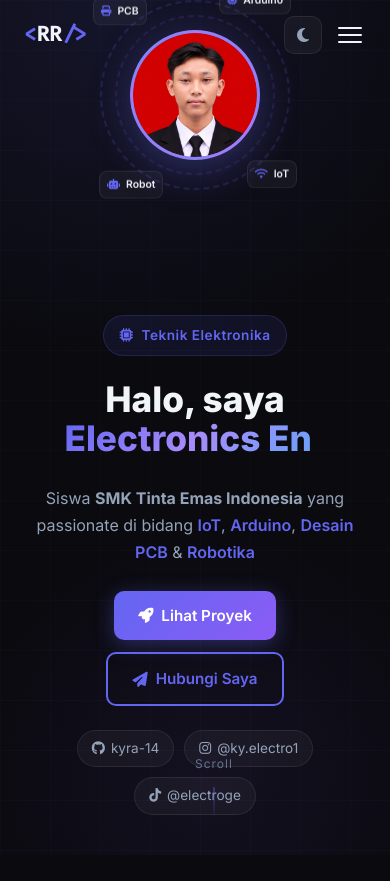
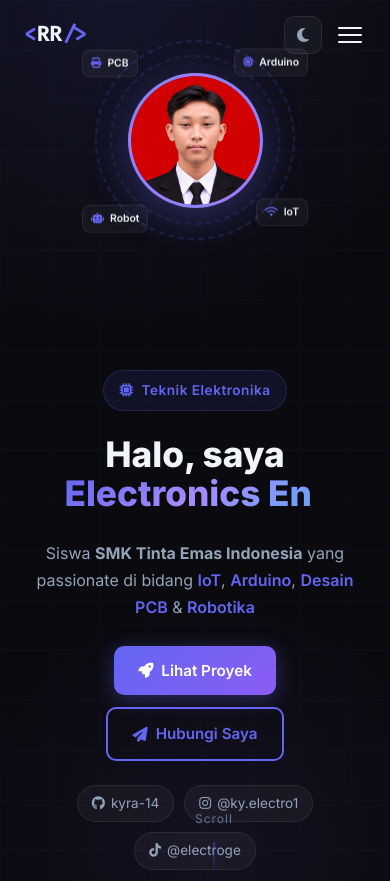
Before and after one commit to kyra-14/www.kyrawa-company, a plain HTML site: page index.html in a window 390 px wide. Shown: the top 881 px of the page. Drawn offline with Linux system fonts and the light colour scheme.

Commit message:
Lower Arduino badge position and increase mobile hero top padding to avoid navbar overlap

```diff
--- a/style.css
+++ b/style.css
@@ -1464,7 +1464,7 @@ img {
     flex-direction: column-reverse;
     justify-content: center;
     gap: 28px;
-    padding-top: 100px;
+    padding-top: 130px;
     padding-bottom: 50px;
   }
 
@@ -1473,7 +1473,7 @@ img {
     transform: none;
     display: flex;
     justify-content: center;
-    margin: 10px auto 0 auto;
+    margin: 20px auto 0 auto;
     width: 100%;
   }
 
@@ -1498,10 +1498,10 @@ img {
     box-shadow: 0 10px 40px rgba(99, 102, 241, 0.35);
   }
 
-  .badge-1 { top: 0; right: 0; }
-  .badge-2 { bottom: 15px; right: -5px; }
-  .badge-3 { bottom: 0; left: 0; }
-  .badge-4 { top: 15px; left: -5px; }
+  .badge-1 { top: 25px; right: -5px; }
+  .badge-2 { bottom: 25px; right: -5px; }
+  .badge-3 { bottom: 15px; left: -5px; }
+  .badge-4 { top: 25px; left: -5px; }
 
   .floating-badge {
     padding: 5px 9px;
@@ -1612,42 +1612,42 @@ img {
 
 @media (max-width: 480px) {
   .hero {
-    padding-top: 85px;
+    padding-top: 120px;
     padding-bottom: 40px;
     gap: 20px;
   }
 
   .avatar-wrapper {
+    width: 210px;
+    height: 210px;
+  }
+
+  .ring-1 {
     width: 200px;
     height: 200px;
   }
 
-  .ring-1 {
-    width: 190px;
-    height: 190px;
-  }
-
   .ring-2 {
-    width: 160px;
-    height: 160px;
+    width: 170px;
+    height: 170px;
   }
 
   .avatar-circle {
-    width: 130px;
-    height: 130px;
+    width: 135px;
+    height: 135px;
     border-width: 3px;
   }
 
   .floating-badge {
-    padding: 4px 7px;
+    padding: 4px 8px;
     font-size: 0.65rem;
     border-radius: 8px;
   }
 
-  .badge-1 { top: -4px; right: 4px; }
-  .badge-2 { bottom: 6px; right: -2px; }
-  .badge-3 { bottom: -4px; left: 4px; }
-  .badge-4 { top: 6px; left: -2px; }
+  .badge-1 { top: 18px; right: -8px; }
+  .badge-2 { bottom: 18px; right: -8px; }
+  .badge-3 { bottom: 12px; left: -8px; }
+  .badge-4 { top: 18px; left: -8px; }
 
   .hero-title {
     font-size: 2.2rem;
```
